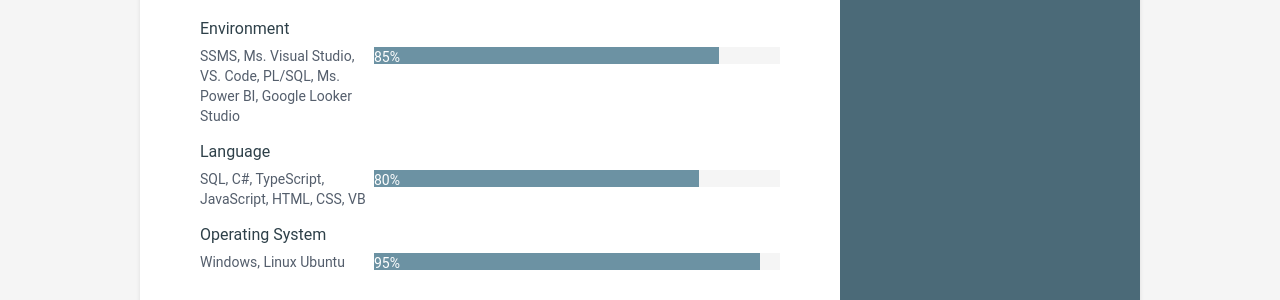
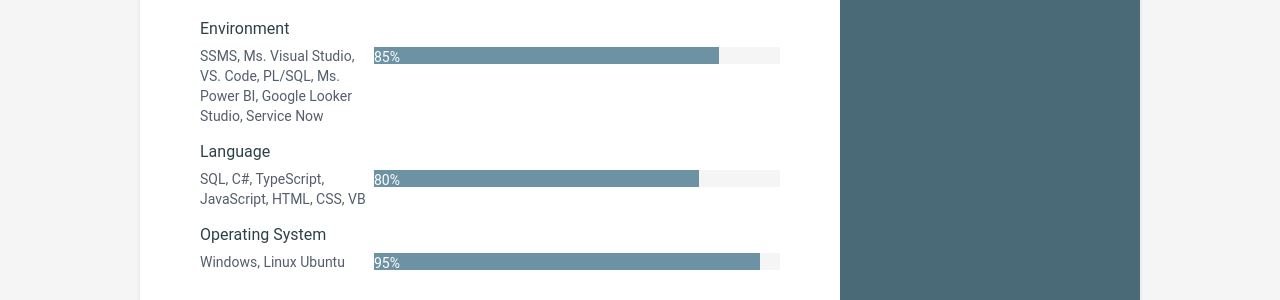
Before and after one commit to hz81/cv-se001, a Jekyll site: the page built from index.html, in a window 1280 px wide and 900 px high, scrolled down 2630 px. Shown: the part 212-512 px from the top of the window. Built offline with Jekyll 4.4.1, drawn with Linux system fonts in a browser that asks for light colours.

Commit message:
Update data.yml

```diff
--- a/_data/data.yml
+++ b/_data/data.yml
@@ -179,7 +179,7 @@ skills-tech:
         level: 80%
 
       - group: "Environment"
-        name: "SSMS, Ms. Visual Studio, VS. Code, PL/SQL, Ms. Power BI, Google Looker Studio"
+        name: "SSMS, Ms. Visual Studio, VS. Code, PL/SQL, Ms. Power BI, Google Looker Studio, Service Now"
         level: 85%
 
       - group: "Language"
```
